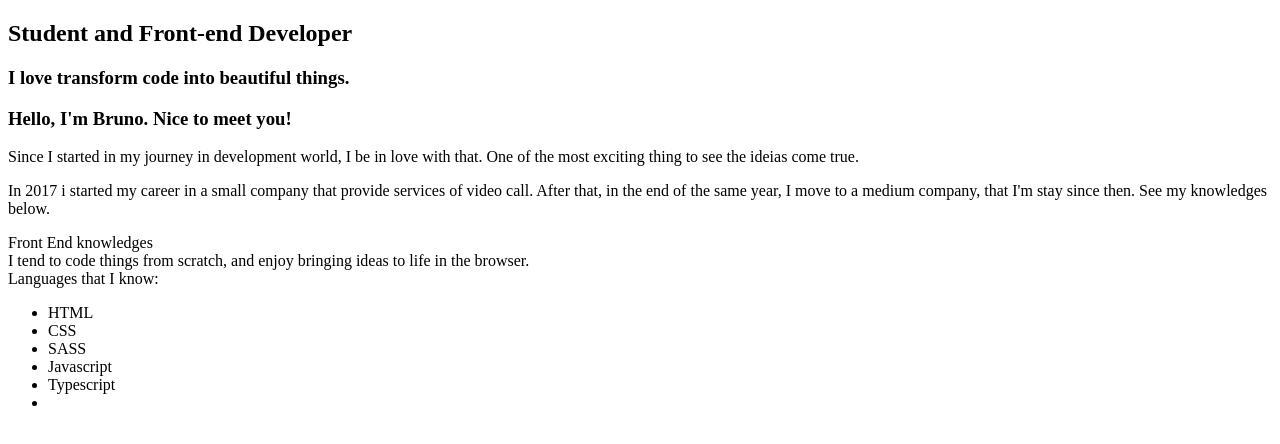
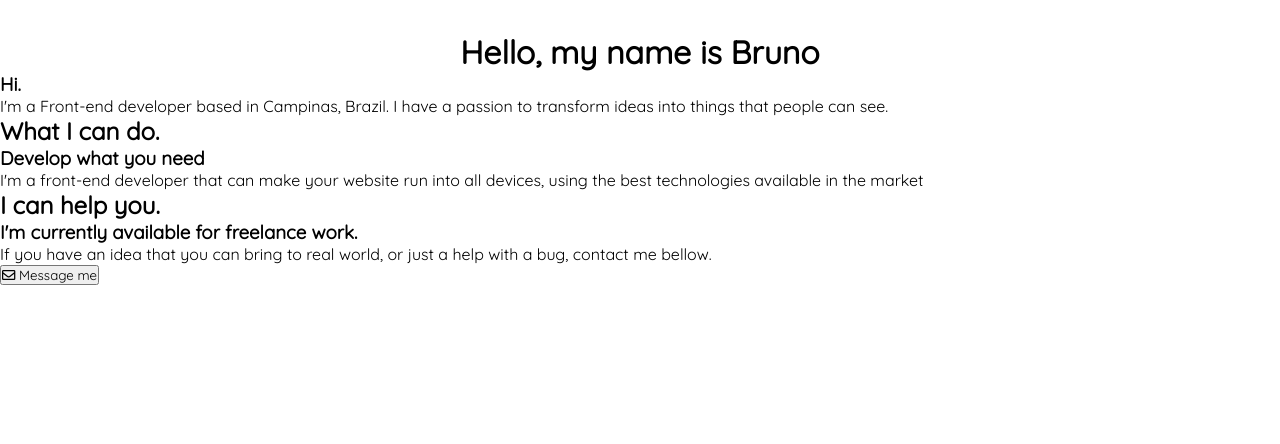
Before and after one commit to bruno-sato/brunoyalves.github.io, a plain HTML site: page index.htm in a window 1280 px wide. Drawn offline with Linux system fonts and the light colour scheme.

Commit message:
still working

```diff
--- a/index.htm
+++ b/index.htm
@@ -4,48 +4,64 @@
     <meta charset="UTF-8">
     <meta name="viewport" content="width=device-width, initial-scale=1.0">
     <meta http-equiv="X-UA-Compatible" content="ie=edge">
+
+    <meta name="description" content="Portifolio of Bruno Yonezawa Sato,
+        a front-end developer that living in Brazil">
+    <meta name="keywords" content="bruno, bruno sato, front, front end,
+        front-end, developer, web developer, freelancer, desenvolvedor">
+    <meta name="robots" content="index, follow">
+
+    <meta name="og:title" content="Bruno Sato">
+    <meta name="author" content="Bruno Sato">
+    <meta property="og:locale" content="en_US">
+    <meta property="og:description" content="Portifolio of Bruno Yonezawa Sato,
+        a front-end developer that living in Brazil">
+    <meta property="og:url" content="http://brunosato.com.br">
+    <meta property="og:site_name" content="Bruno Sato">
+
+    <link href="https://fonts.googleapis.com/css?family=Quicksand" rel="stylesheet">
+    <link rel="stylesheet" href="https://use.fontawesome.com/releases/v5.6.1/css/all.css"
+        sintegrity="sha384-gfdkjb5BdAXd+lj+gudLWI+BXq4IuLW5IT+brZEZsLFm++aCMlF1V92rMkPaX4PP" crossorigin="anonymous">
+    <link rel="stylesheet" href="style.css">
     <title>Bruno Sato</title>
 </head>
 <body>
-    <section>
+    <section id="starter">
         <h1>
-            Student and Front-end Developer
+            Hello, my name is Bruno
         </h1>
-        <h3>
-            I love transform code into beautiful things.
-        </h3>
     </section>
-    <section>
-        <h3>Hello, I'm Bruno. Nice to meet you!</h3>
+    <section id="presentation">
+        <h3>Hi.</h3>
         <p>
-            Since I started in my journey in development world, I be in love with that.
-            One of the most exciting thing to see the ideias come true.
-        </p>
-        <p>
-            In 2017 i started my career in a small company that provide services of video call.
-            After that, in the end of the same year, I move to a medium company, that I'm stay since then.
-            See my knowledges below.
+            I'm a Front-end developer based in Campinas, Brazil.
+            I have a passion to transform ideas into things that people can see.
         </p>
     </section>
-    <section>
-        <div class="card">
-            <div>
-                Front End knowledges
-            </div>
-            <div>
-                I tend to code things from scratch, and enjoy bringing ideas to life in the browser.
-            </div>
-            <div>
-                Languages that I know:
-                <ul>
-                    <li>HTML</li>
-                    <li>CSS</li>
-                    <li>SASS</li>
-                    <li>Javascript</li>
-                    <li>Typescript</li>
-                    <li></li>
-                </ul>
-            </div>
+    <section id="what-i-can-do">
+        <h1>What I can do.</h1>
+        <div>
+            <h3>Develop what you need</h3>
+            <p>
+                I'm a front-end developer that can make your website run into
+                all devices, using the best technologies available in the market
+            </p>
+        </div>
+    </section>
+    <section id="i-can-help">
+        <h1>I can help you.</h1>
+        <div>
+            <h3>
+                I'm currently available for freelance work.
+            </h3>
+            <p>
+                If you have an idea that you can bring to real world, or just a
+                help with a bug, contact me bellow.
+            </p>
+            <button role="button">
+                <i class="far fa-envelope"></i>
+                Message me
+            </button>
         </div>
     </section>
 </body>
--- /dev/null
+++ b/style.css
@@ -0,0 +1,17 @@
+* {
+    margin: 0;
+    padding: 0;
+    font-family: 'Quicksand', sans-serif;
+}
+
+section:nth-child(1) {
+    width: 100%;
+    text-align: center;
+    margin-top: 2rem;
+}
+section:nth-child(1) h1 {
+    font-size: 2em;
+}
+section:nth-child(1) h3 {
+    font-weight: normal;
+}
```
